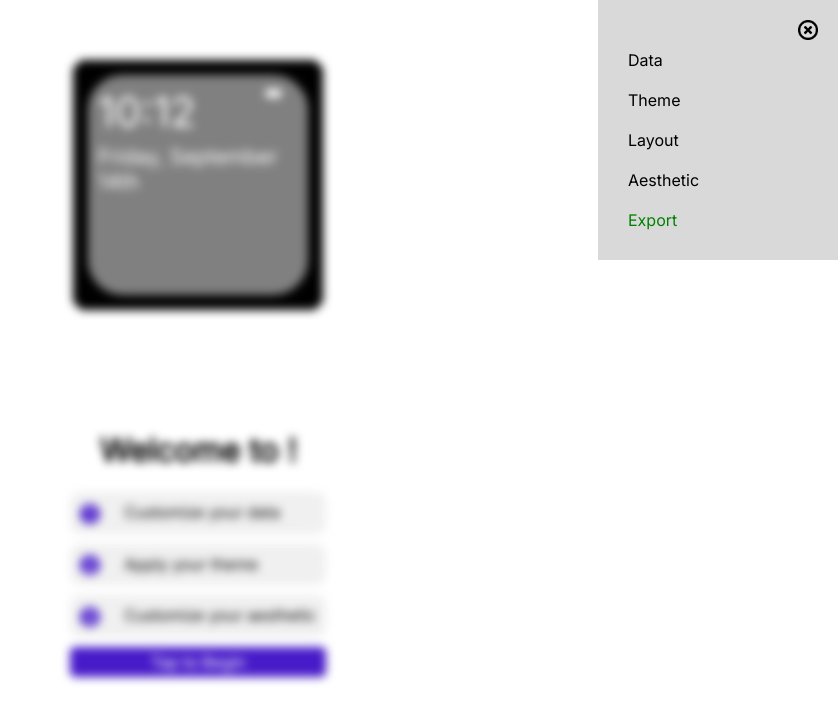
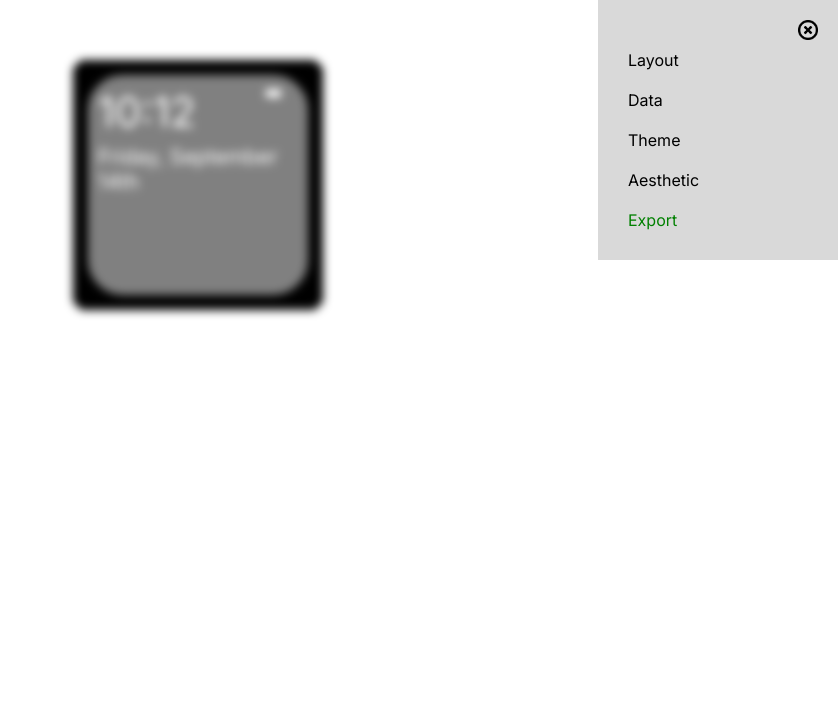
Before and after one commit to timyc/watchface-website, a Vue app: page / in a window 1280 px wide. Both pictures are taken after a click on the element "Menu". Shown: the top 722 px of the page, without its empty margins (442-1280 px from the left). Built offline with nearby package versions, Linux system fonts and the light colour scheme; a web font is replaced by a local one.

Commit message:
remove intro page and change menu order

```diff
--- a/src/views/HomeView.vue
+++ b/src/views/HomeView.vue
@@ -51,7 +51,6 @@ const menuOpen = ref(false);
         <div>Aesthetic</div>
       </li>
     </div>-->
-    <IntroStep v-if="settingsStore.step == 1" />
     <CheckpointStep :num="1" text="Customize your data" v-if="settingsStore.step == 2" />
     <LayoutStep v-if="settingsStore.step == 3" />
     <StatisticsStep v-if="settingsStore.step == 4" />
@@ -65,16 +64,16 @@ const menuOpen = ref(false);
     <div id="menu" class="d-table">
       <img class="d-cell clickable" src="/icons/close.png" width="20" style="margin-left: auto" @click="menuOpen = false" />
       <div class="d-table w-100p">
+        <div class="menuOption clickable" @click="settingsStore.step = 3;menuOpen = false">Layout</div>
+        <div class="d-cell right" v-if="settingsStore.layout != null"><img src="/icons/checkmark.png" width="20" /></div>
+      </div>
+      <div class="d-table w-100p">
         <div class="menuOption clickable d-cell" @click="settingsStore.step = 4;menuOpen = false">Data</div>
         <div class="d-cell right" v-if="settingsStore.fields.length > 0"><img src="/icons/checkmark.png" width="20" /></div>
       </div>
       <div class="d-table w-100p">
         <div class="menuOption clickable" @click="settingsStore.step = 6;menuOpen = false">Theme</div>
         <div class="d-cell right" v-if="settingsStore.theme != null"><img src="/icons/checkmark.png" width="20" /></div>
-      </div>
-      <div class="d-table w-100p">
-        <div class="menuOption clickable" @click="settingsStore.step = 3;menuOpen = false">Layout</div>
-        <div class="d-cell right" v-if="settingsStore.layout != null"><img src="/icons/checkmark.png" width="20" /></div>
       </div>
       <div class="d-table w-100p">
         <div class="menuOption clickable" @click="settingsStore.step = 8;menuOpen = false">Aesthetic</div>
```
